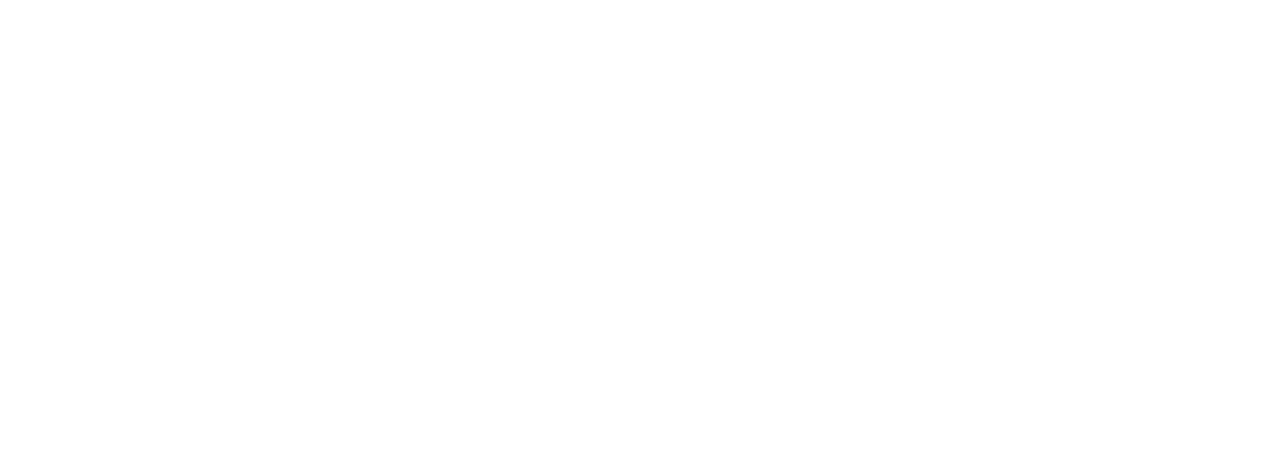
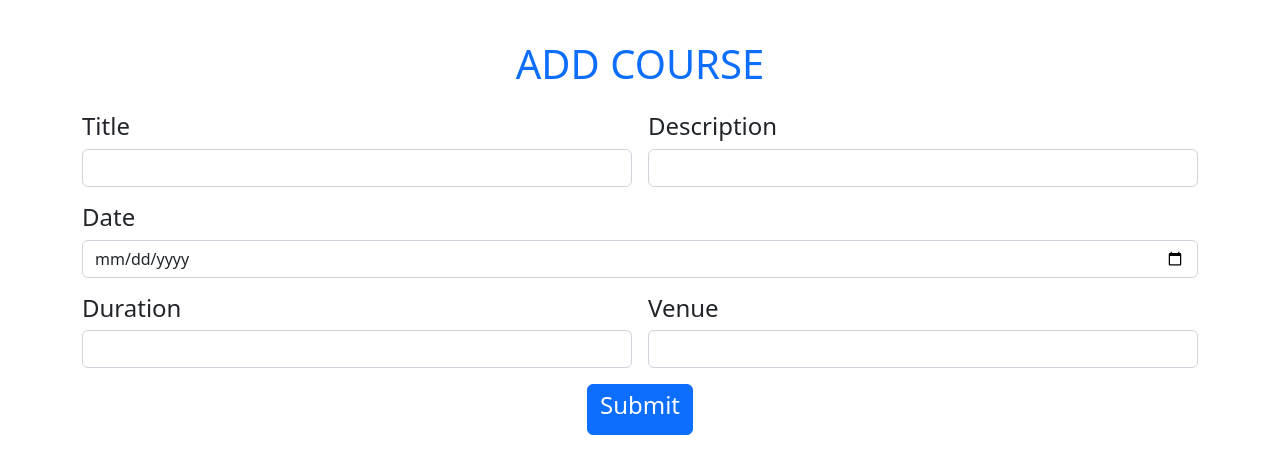
Before and after one commit to AmalAlby/NeST_Digital_Acdemy_Angular, an Angular app: page /addc in a window 1280 px wide. Before the commit this address led to /. Shown: the top 474 px of the page. Built offline with nearby package versions, Linux system fonts and the light colour scheme.

Commit message:
add course created

```diff
--- /dev/null
+++ b/src/app/addcourses/addcourses.component.html
@@ -0,0 +1,34 @@
+<div class="container">
+    <div class="row">
+        <div class="col col-12 col-sm-12 col-md-12 col-lg-12 col-xl-12 col-xxl-12">
+            <div class="row g-3 mt-4">
+                <div class="col col-12 col-sm-12 col-md-12 col-lg-12 col-xl-12 col-xxl-12 text-center text-primary">
+                   <h1>ADD COURSE</h1>
+                </div>
+                <div class="col col-12 col-sm-6 col-md-6 col-lg-6 col-xl-6 col-xxl-6">
+                    <form action="" class="form-label"><h4>Title</h4></form>
+                    <input name="courseTitle" [(ngModel)]="courseTitle" type="text" class="form-control">
+                </div>
+                <div class="col col-12 col-sm-6 col-md-6 col-lg-6 col-xl-6 col-xxl-6">
+                    <form action="" class="form-label"><h4>Description</h4></form>
+                    <input name="courseDescription" [(ngModel)]="courseDescription" type="text" class="form-control">
+                </div>
+                <div class="col col-12 col-sm-12 col-md-12 col-lg-12 col-xl-12 col-xxl-12">
+                    <form action="" class="form-label"><h4>Date</h4></form>
+                    <input name="courseDuration" [(ngModel)]="courseDuration" type="date" name="" id="" class="form-control">
+                </div>
+                <div class="col col-12 col-sm-6 col-md-6 col-lg-6 col-xl-6 col-xxl-6">
+                    <form action="" class="form-label"><h4>Duration</h4></form>
+                    <input name="courseDate" [(ngModel)]="courseDate" type="text" class="form-control">
+                </div>
+                <div class="col col-12 col-sm-6 col-md-6 col-lg-6 col-xl-6 col-xxl-6">
+                    <form action="" class="form-label"><h4>Venue</h4></form>
+                    <input name="courseVenue" [(ngModel)]="courseVenue" type="text" class="form-control">
+                </div>
+                <div class="col col-12 col-sm-12 col-md-12 col-lg-12 col-xl-12 col-xxl-12 text-center">
+                    <button (click)="readvalue()" class="btn btn-primary"><h4>Submit</h4></button>
+                </div>
+            </div>
+        </div>
+    </div>
+</div>
--- /dev/null
+++ b/src/app/addcourses/addcourses.component.ts
@@ -0,0 +1,25 @@
+import { Component } from '@angular/core';
+
+@Component({
+  selector: 'app-addcourses',
+  templateUrl: './addcourses.component.html',
+  styleUrls: ['./addcourses.component.css']
+})
+export class AddcoursesComponent {
+
+  courseTitle=""
+  courseDate=""
+  courseDuration=""
+  courseVenue=""
+  courseDescription=""
+
+
+
+  readvalue=()=>{
+
+    let data:any={"courseTitle":this.courseTitle,"courseDescription":this.courseDescription,"courseDuration":this.courseDuration,"courseDate":this.courseDate,"courseVenue":this.courseVenue}
+    console.log(data)
+
+  }
+
+}
--- a/src/app/viewcourses/viewcourses.component.ts
+++ b/src/app/viewcourses/viewcourses.component.ts
@@ -1,4 +1,5 @@
 import { Component } from '@angular/core';
+import { ApiService } from '../api.service';
 
 @Component({
   selector: 'app-viewcourses',
@@ -7,4 +8,18 @@
 })
 export class ViewcoursesComponent {
 
+  course:any=[]
+
+  constructor(private api:ApiService){
+
+    api.fetchcourses().subscribe(
+
+      (response)=>{
+        this.course=response;
+      }
+
+    )
+
+  }
+
 }
```
Also changed, not shown: src/app/app.module.ts (+9 -1 lines), src/app/addcourses/addcourses.component.css (added).
